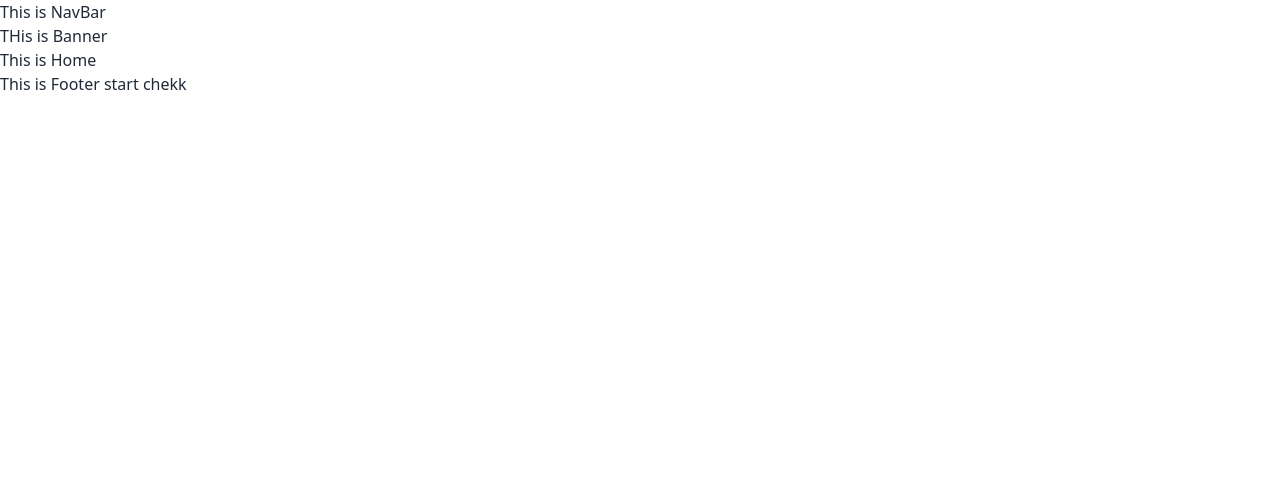
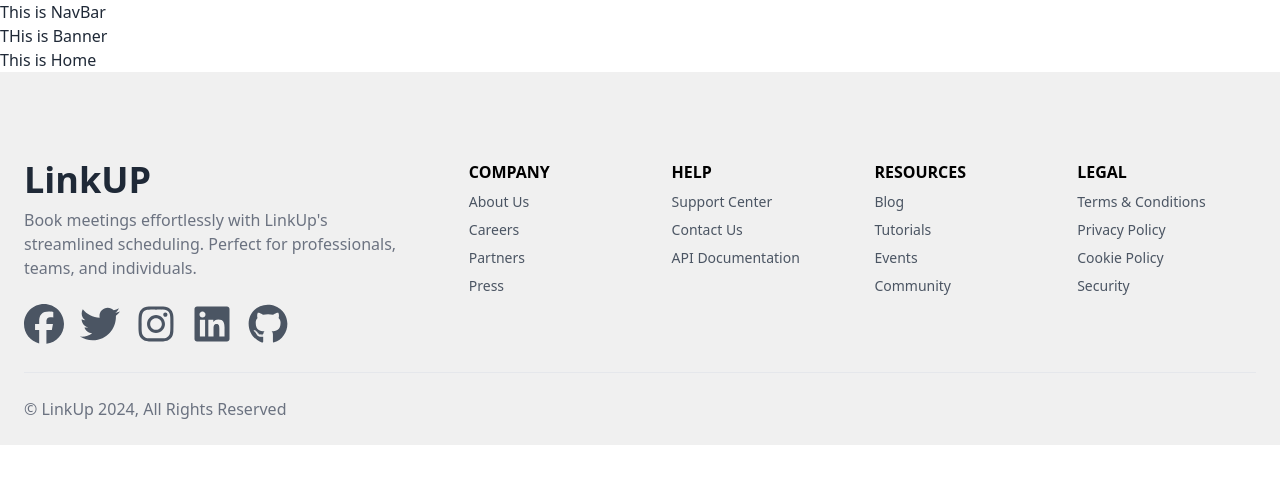
Before and after one commit to Arefin016/LinkUp-Client, a React (Vite) app: page / in a window 1280 px wide. Shown: the top 484 px of the page. Built offline with nearby package versions, Linux system fonts and the light colour scheme.

Commit message:
fotter added the shaharul branch

```diff
--- a/package.json
+++ b/package.json
@@ -10,6 +10,9 @@
     "preview": "vite preview"
   },
   "dependencies": {
+    "@fortawesome/fontawesome-svg-core": "^6.6.0",
+    "@fortawesome/free-brands-svg-icons": "^6.6.0",
+    "@fortawesome/react-fontawesome": "^0.2.2",
     "localforage": "^1.10.0",
     "match-sorter": "^6.3.4",
     "react": "^18.3.1",
--- a/src/pages/Shared/Footer/Footer.jsx
+++ b/src/pages/Shared/Footer/Footer.jsx
@@ -1,9 +1,90 @@
+import React from 'react';
+import { FontAwesomeIcon } from '@fortawesome/react-fontawesome';
+import { faFacebook, faTwitter, faGithub, faInstagram, faLinkedin } from '@fortawesome/free-brands-svg-icons';
+
 const Footer = () => {
   return (
     <div>
-      <h2>This is Footer start  chekk </h2>
+      <footer className="bg-[#F0F0F0] dark:bg-gray-900 lg:pt-16 md:pt-16 pt-40 ">
+        <div className="container p-6 mx-auto">
+          <div className="lg:flex">
+            <div className="w-full -mx-6 lg:w-2/5">
+              <div className="px-6">
+                <a href="#">
+                  <h1 className="font-extrabold text-4xl">LinkUP</h1>
+                </a>
+                <p className="max-w-sm mt-2 text-gray-500 dark:text-gray-400">
+                  Book meetings effortlessly with LinkUp's streamlined scheduling. Perfect for professionals, teams, and individuals.
+                </p>
+                <div className="flex mt-6 -mx-2">
+                  <a href="#"
+                    className="mx-2 text-gray-600 transition-colors duration-300 dark:text-gray-300 hover:text-blue-500 dark:hover:text-blue-400"
+                    aria-label="Facebook">
+                    <FontAwesomeIcon icon={faFacebook} className="w-10 h-10" />
+                  </a>
+                  <a href="#"
+                    className="mx-2 text-gray-600 transition-colors duration-300 dark:text-gray-300 hover:text-blue-500 dark:hover:text-blue-400"
+                    aria-label="Twitter">
+                    <FontAwesomeIcon icon={faTwitter} className="w-10 h-10" />
+                  </a>
+                  <a href="#"
+                    className="mx-2 text-gray-600 transition-colors duration-300 dark:text-gray-300 hover:text-blue-500 dark:hover:text-blue-400"
+                    aria-label="Instagram">
+                    <FontAwesomeIcon icon={faInstagram} className="w-10 h-10" />
+                  </a>
+                  <a href="#"
+                    className="mx-2 text-gray-600 transition-colors duration-300 dark:text-gray-300 hover:text-blue-500 dark:hover:text-blue-400"
+                    aria-label="LinkedIn">
+                    <FontAwesomeIcon icon={faLinkedin} className="w-10 h-10" />
+                  </a>
+                  <a href="#"
+                    className="mx-2 text-gray-600 transition-colors duration-300 dark:text-gray-300 hover:text-blue-500 dark:hover:text-blue-400"
+                    aria-label="Github">
+                    <FontAwesomeIcon icon={faGithub} className="w-10 h-10" />
+                  </a>
+                </div>
+              </div>
+            </div>
+            <div className="mt-6 lg:mt-0 lg:flex-1">
+              <div className="grid grid-cols-1 gap-6 sm:grid-cols-2 md:grid-cols-3 lg:grid-cols-4">
+                <div>
+                  <h3 className="text-black uppercase dark:text-white font-semibold">Company</h3>
+                  <a href="#" className="block mt-2 text-sm text-gray-600 dark:text-gray-400 hover:underline">About Us</a>
+                  <a href="#" className="block mt-2 text-sm text-gray-600 dark:text-gray-400 hover:underline">Careers</a>
+                  <a href="#" className="block mt-2 text-sm text-gray-600 dark:text-gray-400 hover:underline">Partners</a>
+                  <a href="#" className="block mt-2 text-sm text-gray-600 dark:text-gray-400 hover:underline">Press</a>
+                </div>
+                <div>
+                  <h3 className="text-black uppercase dark:text-white font-semibold">Help</h3>
+                  <a href="#" className="block mt-2 text-sm text-gray-600 dark:text-gray-400 hover:underline">Support Center</a>
+                  <a href="#" className="block mt-2 text-sm text-gray-600 dark:text-gray-400 hover:underline">Contact Us</a>
+                  <a href="#" className="block mt-2 text-sm text-gray-600 dark:text-gray-400 hover:underline">API Documentation</a>
+                </div>
+                <div>
+                  <h3 className="text-black uppercase dark:text-white font-semibold">Resources</h3>
+                  <a href="#" className="block mt-2 text-sm text-gray-600 dark:text-gray-400 hover:underline">Blog</a>
+                  <a href="#" className="block mt-2 text-sm text-gray-600 dark:text-gray-400 hover:underline">Tutorials</a>
+                  <a href="#" className="block mt-2 text-sm text-gray-600 dark:text-gray-400 hover:underline">Events</a>
+                  <a href="#" className="block mt-2 text-sm text-gray-600 dark:text-gray-400 hover:underline">Community</a>
+                </div>
+                <div>
+                  <h3 className="text-black uppercase dark:text-white font-semibold">Legal</h3>
+                  <a href="#" className="block mt-2 text-sm text-gray-600 dark:text-gray-400 hover:underline">Terms & Conditions</a>
+                  <a href="#" className="block mt-2 text-sm text-gray-600 dark:text-gray-400 hover:underline">Privacy Policy</a>
+                  <a href="#" className="block mt-2 text-sm text-gray-600 dark:text-gray-400 hover:underline">Cookie Policy</a>
+                  <a href="#" className="block mt-2 text-sm text-gray-600 dark:text-gray-400 hover:underline">Security</a>
+                </div>
+              </div>
+            </div>
+          </div>
+          <hr className="h-px my-6 bg-gray-200 border-none dark:bg-gray-700" />
+          <div className="flex-col-1 lg:flex md:flex justify-between items-center mt-4">
+            <p className="text-center text-gray-500 dark:text-gray-400">© LinkUp 2024, All Rights Reserved</p>
+          </div>
+        </div>
+      </footer>
     </div>
   )
 }
 
-export default Footer
+export default Footer;
```
Also changed, not shown: 1 other file (tests, documents, lock files or other folders).
